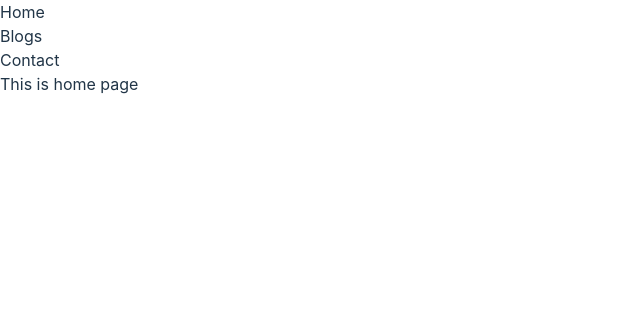
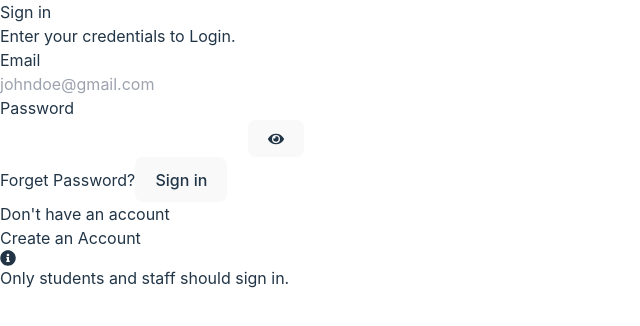
Before and after one commit to imrany/realtime_messaging, a React (Vite) app: page / in a window 1280 px wide. Shown: the top 326 px of the page, without its empty margins (0-640 px from the left). Built offline with nearby package versions, Linux system fonts and the light colour scheme; no server answers.

Commit message:
protected routes

```diff
--- a/src/App.tsx
+++ b/src/App.tsx
@@ -1,15 +1,31 @@
-import { BrowserRouter, Routes, Route } from "react-router-dom";
+import { BrowserRouter, Routes, Route, Navigate } from "react-router-dom";
 import Layout from './pages/Layout';
 import Home from './pages/Home';
 import NotFound from './pages/NotFound';
 import About from './pages/About';
 import Notification from './pages/Notification';
+import Login from "./pages/Login";
+import { useState } from "react";
+import { auth, onAuthStateChanged } from "./firebaseConfig/config";
 
 function App() {
+  const [isAuth,setIsAuth]=useState(false);
+  onAuthStateChanged(auth, (user) => {
+    if (user) {
+      // User is signed in
+      const uid = user.uid;
+      console.log(uid)
+      setIsAuth(true)
+    } else {
+      // User is signed out
+      console.log("user is signed out")
+    }
+  });
   return (
     <BrowserRouter>
       <Routes>
-        <Route path="/" element={<Layout />}>
+        <Route path="/" element={!isAuth?<Login/>:<Navigate to="/dashboard"/>}/>
+        <Route path="/dashboard" element={isAuth?<Layout />:<Navigate to="/dashboard"/>}>
           <Route index element={<Home />} />
           <Route path="about" element={<About />} />
           <Route path="notification" element={<Notification />} />
```
